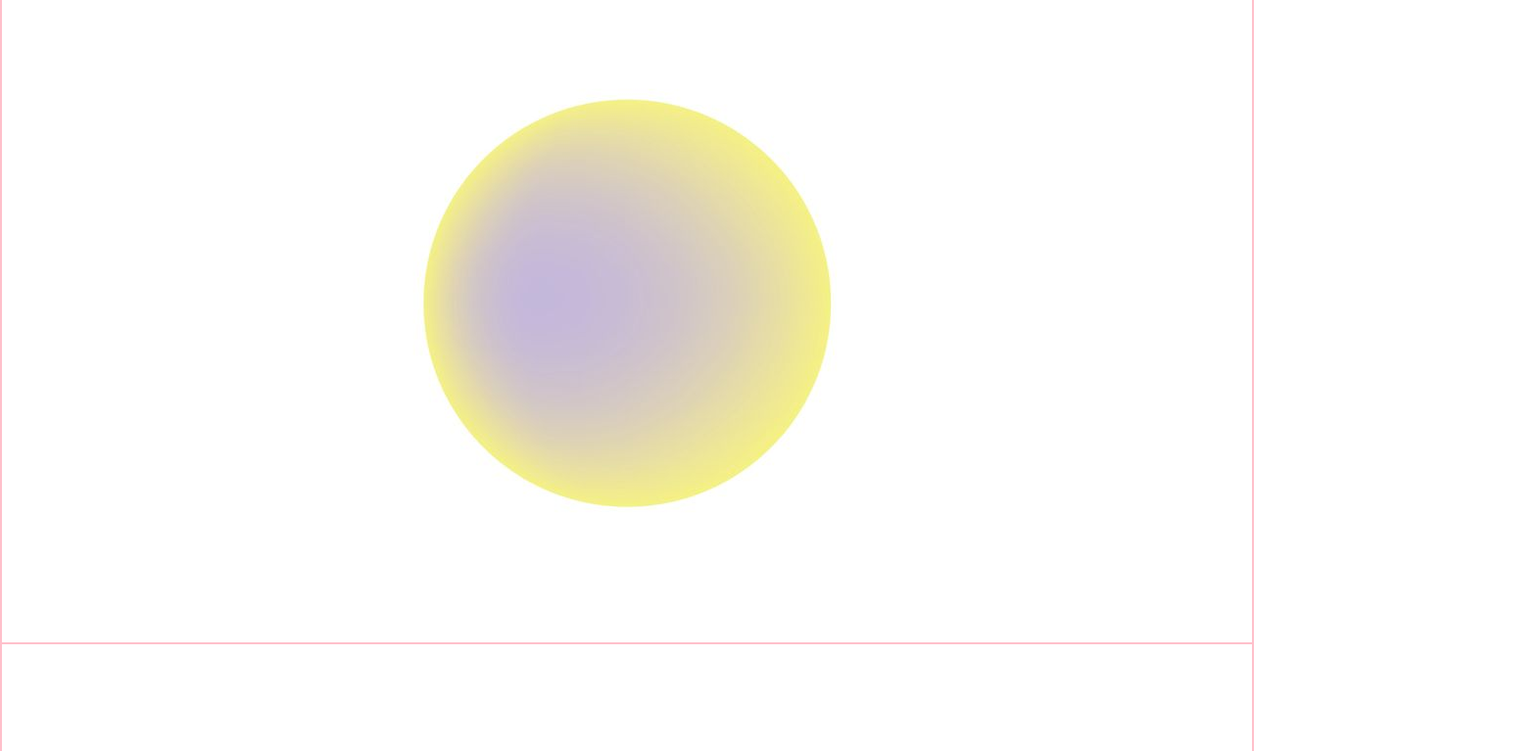
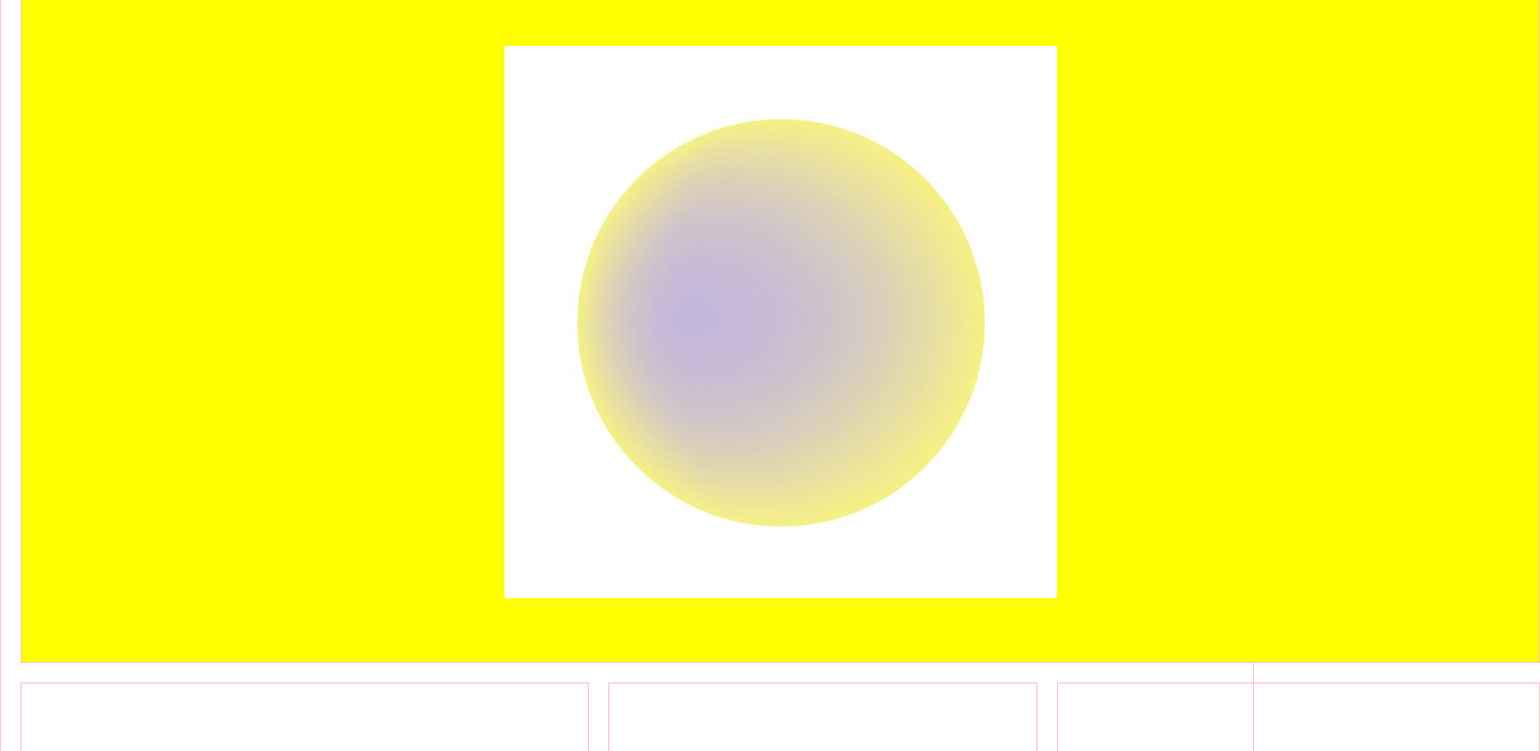
Before and after one commit to spd-master-web/your-personal-grid-poster-vittoria0023, a plain HTML site: page index.html in a window 1280 px wide. Shown: the part 252-1019 px from the top of the page at 98% size, 1572 px wide, since content can reach past the window. Drawn offline with Linux system fonts and the light colour scheme.

Commit message:
Ultimate Finish Design !!!

```diff
--- a/style.css
+++ b/style.css
@@ -56,3 +56,45 @@ article {
     grid-column-end: 3;
   }
 }
+
+* {
+  box-sizing: border-box;
+}
+
+body {
+  margin: 0;
+}
+
+main {
+  border: 1px solid pink;
+}
+
+article {
+  padding: 1em;
+  border: 1px solid pink;
+}
+
+.grid-container {
+  padding: 20px;
+
+  display: grid;
+
+  grid-template-columns: 1fr 2fr 1fr;
+
+
+  grid-row-gap: 20px;
+  grid-column-gap: 20px;
+}
+
+
+.grid-item-special {
+  grid-column-start: 1;
+  grid-column-end: 4;
+
+  grid-row-start: 1;
+  grid-row-end: 2;
+
+  grid-row: 1/2;
+
+  background-color: yellow;
+}
```
